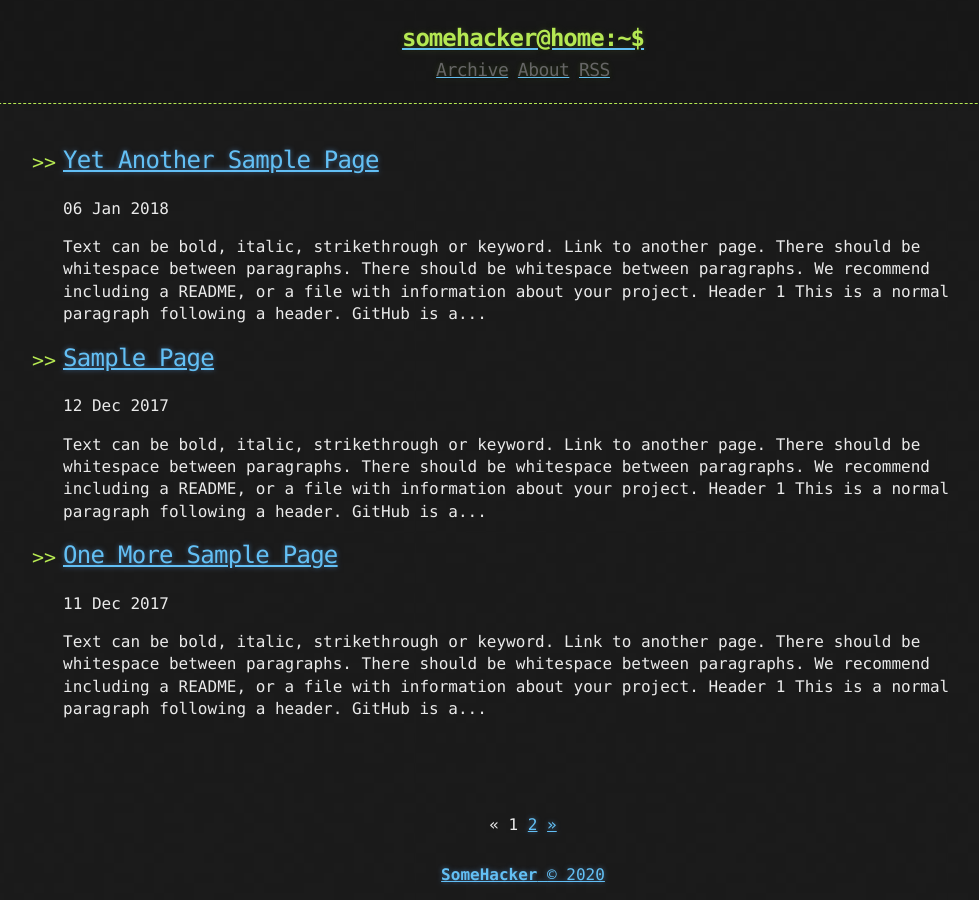
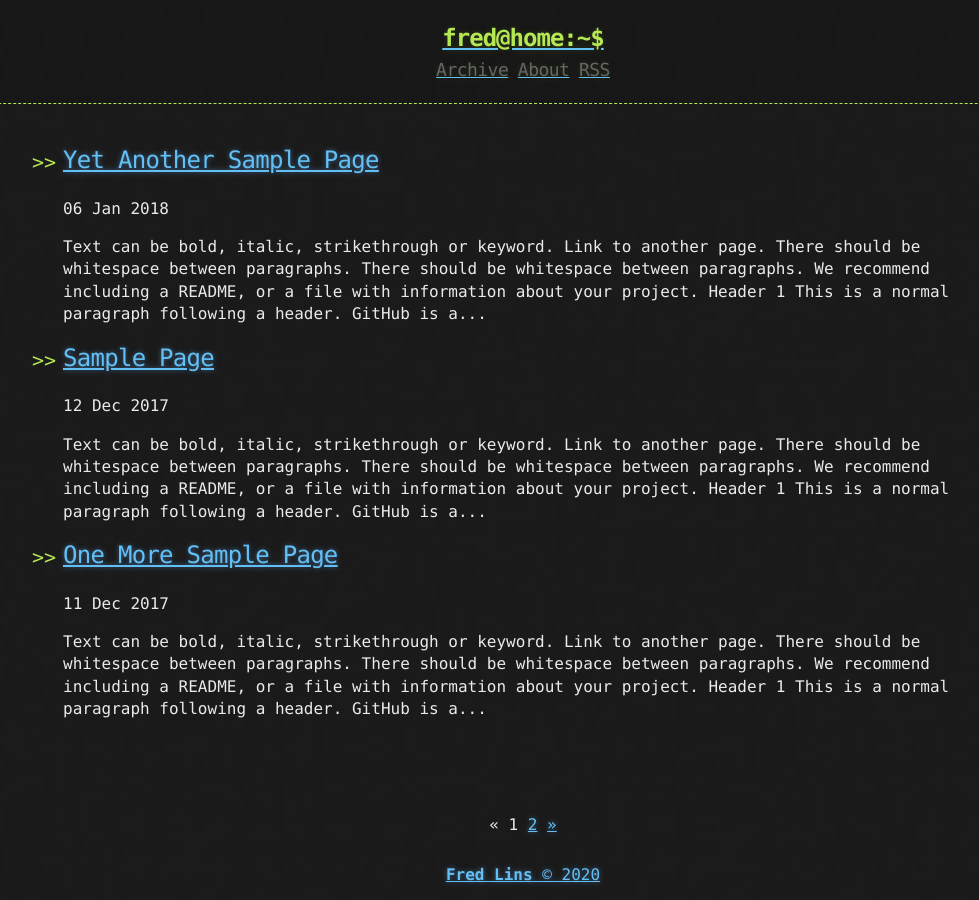
Before and after one commit to fredcox/fredcox.github.io, a Jekyll site: the page built from index.html, in a window 1280 px wide. Shown: the whole page, without its empty margins (117-1096 px from the left). Built offline with Jekyll 4.4.1, drawn with Linux system fonts in a browser that asks for light colours; the list of posts is cut into pages by our own code.

Commit message:
First commit

```diff
--- a/_config.yml
+++ b/_config.yml
@@ -1,9 +1,9 @@
 title: Hacker-Blog
-description: "A Jekyll Blog Theme For Hackers"
+description: "Um blog para Entusiastas de Software Livre"
 author:
-  name: "SomeHacker"
-  email: "someone@somewebsite.somedomain"
-  url: "https://ashishchaudhary.in/hacker-blog"
+  name: "Fred Lins"
+  email: "fredcox@gmail.com"
+  url: "https://fredcox.github.io"
 
 baseurl: /
 
@@ -28,5 +28,5 @@ plugins:
   - jekyll-sitemap
 
 # Custom variables
-owner : "SomeHacker"
+owner : "Fred Lins"
 year : "2020"
```
